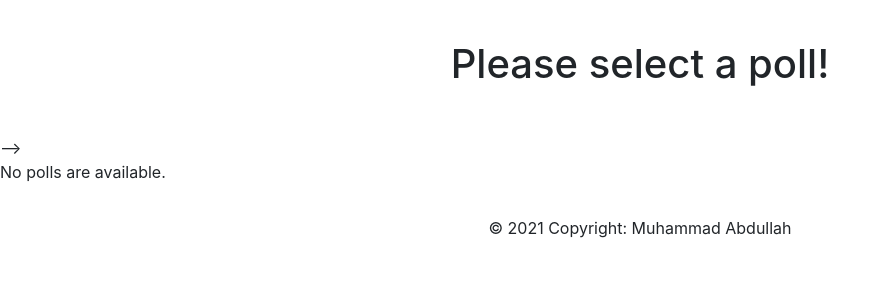
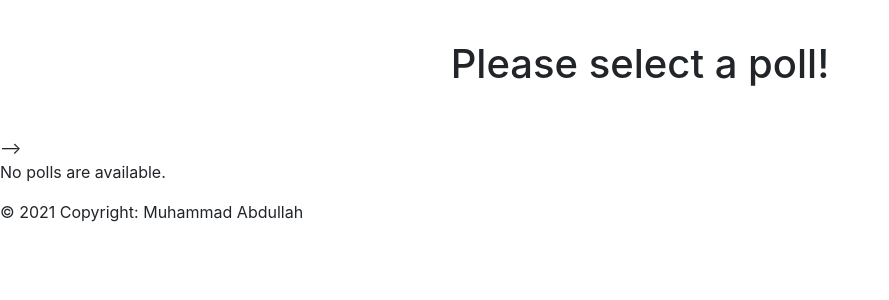
Before and after one commit to ma5243/django-tutorial, a Django app: page / in a window 1280 px wide. Shown: the part 56-356 px from the top of the page, without its empty margins (0-889 px from the left). Run offline with Django 3.2, Linux system fonts and the light colour scheme; data that the repository does not hold is empty; some libraries are stand-ins or nearby versions.

Commit message:
fixed? footer

```diff
--- a/polls/templates/polls/index.html
+++ b/polls/templates/polls/index.html
@@ -38,7 +38,6 @@
     {% endif %}
 </body>
 
-<footer class="page-footer font-small blue">
-        <div class="footer-copyright text-center py-3">© 2021 Copyright: Muhammad Abdullah
-        </div>
+<footer>
+    © 2021 Copyright: Muhammad Abdullah
 </footer>
```
